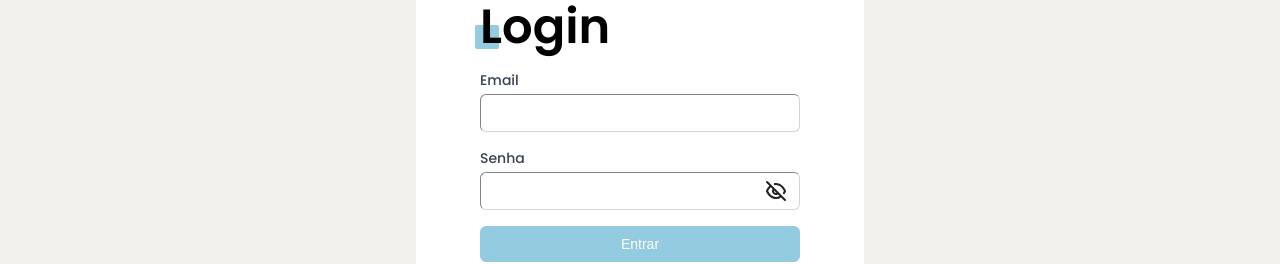
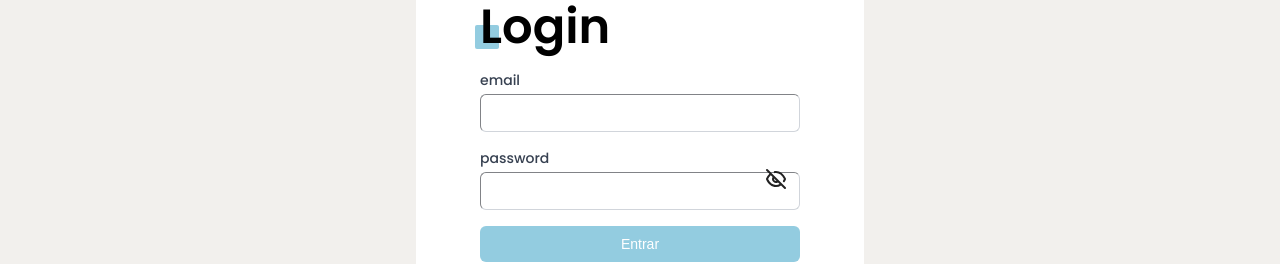
Before and after one commit to carvalhoandre/psi-hub, a Next.js app: page /auth/login in a window 1280 px wide. Shown: the part 211-475 px from the top of the page. Built offline with nearby package versions, Linux system fonts and the light colour scheme; a web font is replaced by a local one.

Commit message:
fix: improve input

```diff
--- a/src/components/Input/index.tsx
+++ b/src/components/Input/index.tsx
@@ -1,60 +1,42 @@
 import React from 'react';
-import { HTMLProps } from 'react';
 
-import OptimizedImage from 'components/OptimizedImage';
+import { InputProps } from './types';
 
-import EyeIcon from '../../../public/images/icons/eye.svg';
-import EyeSlashIcon from '../../../public/images/icons/eye-slash.svg';
+import InputBase from 'components/InputBase';
+import PasswordInput from 'components/PasswordInput';
 
-const Input: Component<HTMLProps<HTMLInputElement>> = ({
+const Input: Component<InputProps> = ({
+	type = 'text',
+	label,
 	id,
-	label,
-	type = 'text',
 	value,
 	placeholder = '',
 	required = false,
 	onChange,
 }) => {
-	const [showPassword, setShowPassword] = React.useState(false);
-
-	const togglePasswordVisibility = () => {
-		setShowPassword((prevState) => !prevState);
-	};
-
-	const isPasswordType = type === 'password';
+	if (type === 'password') {
+		return (
+			<PasswordInput
+				id={id}
+				value={value}
+				placeholder={placeholder}
+				required={required}
+				onChange={onChange}
+				label={label}
+			/>
+		);
+	}
 
 	return (
-		<div className='mb-4 relative'>
-			<label htmlFor={id} className='block text-sm font-medium text-gray-700'>
-				{label}
-			</label>
-			<div className='relative'>
-				<input
-					type={isPasswordType && showPassword ? 'text' : type}
-					id={id}
-					value={value}
-					onChange={onChange}
-					placeholder={placeholder}
-					className='mt-1 block w-full px-3 py-2 border border-gray-300 rounded-md shadow-sm focus:ring-primary focus:border-primary sm:text-sm'
-					required={required}
-					aria-required={required ? 'true' : 'false'}
-					name={id}
-				/>
-
-				{isPasswordType && (
-					<button
-						type='button'
-						onClick={togglePasswordVisibility}
-						className='absolute inset-y-0 right-3 flex bg-transparent cursor-pointer items-center text-gray-500 hover:text-gray-700 focus:outline-none'
-					>
-						<OptimizedImage
-							alt='password-icon'
-							src={showPassword ? EyeIcon : EyeSlashIcon}
-						/>
-					</button>
-				)}
-			</div>
-		</div>
+		<InputBase
+			id={id}
+			value={value}
+			placeholder={placeholder}
+			required={required}
+			onChange={onChange}
+			type={type}
+			label={label}
+		/>
 	);
 };
 
--- /dev/null
+++ b/src/components/Input/types.ts
@@ -0,0 +1,5 @@
+import { HTMLProps } from 'react';
+
+export type InputProps = HTMLProps<HTMLInputElement> & {
+	type?: 'text' | 'password' | 'email' | 'number';
+};
--- /dev/null
+++ b/src/components/InputBase/index.tsx
@@ -0,0 +1,34 @@
+import React from 'react';
+import { HTMLProps } from 'react';
+
+const InputBase: Component<HTMLProps<HTMLInputElement>> = ({
+	id,
+	value,
+	placeholder = '',
+	required = false,
+	onChange,
+	type = 'text',
+}) => {
+	return (
+		<div className='mb-4'>
+			<label htmlFor={id} className='block text-sm font-medium text-gray-700'>
+				{id}
+			</label>
+			<div className='relative'>
+				<input
+					type={type}
+					id={id}
+					value={value}
+					onChange={onChange}
+					placeholder={placeholder}
+					className='mt-1 block w-full px-3 py-2 border border-gray-300 rounded-md shadow-sm focus:ring-primary focus:border-primary sm:text-sm'
+					required={required}
+					aria-required={required ? 'true' : 'false'}
+					name={id}
+				/>
+			</div>
+		</div>
+	);
+};
+
+export default InputBase;
--- /dev/null
+++ b/src/components/PasswordInput/index.tsx
@@ -0,0 +1,45 @@
+import React from 'react';
+
+import { PasswordInputProps } from './types';
+
+import EyeIcon from '../../../public/images/icons/eye.svg';
+import EyeSlashIcon from '../../../public/images/icons/eye-slash.svg';
+
+import OptimizedImage from 'components/OptimizedImage';
+import InputBase from 'components/InputBase';
+
+const PasswordInput: React.FC<PasswordInputProps> = ({
+	id,
+	value,
+	placeholder = '',
+	required = false,
+	onChange,
+	showPassword = false,
+	togglePasswordVisibility,
+}) => {
+	return (
+		<div className='mb-4 relative'>
+			<InputBase
+				id={id}
+				value={value}
+				placeholder={placeholder}
+				required={required}
+				onChange={onChange}
+				type={showPassword ? 'text' : 'password'}
+			/>
+
+			<button
+				type='button'
+				onClick={togglePasswordVisibility}
+				className='absolute inset-y-0 right-3 flex bg-transparent cursor-pointer items-center text-gray-500 hover:text-gray-700 focus:outline-none'
+			>
+				<OptimizedImage
+					alt='password-icon'
+					src={showPassword ? EyeIcon : EyeSlashIcon}
+				/>
+			</button>
+		</div>
+	);
+};
+
+export default PasswordInput;
--- /dev/null
+++ b/src/components/PasswordInput/types.ts
@@ -0,0 +1,6 @@
+import { HTMLProps } from 'react';
+
+export type PasswordInputProps = HTMLProps<HTMLInputElement> & {
+	showPassword?: boolean;
+	togglePasswordVisibility?: () => void;
+};
```
